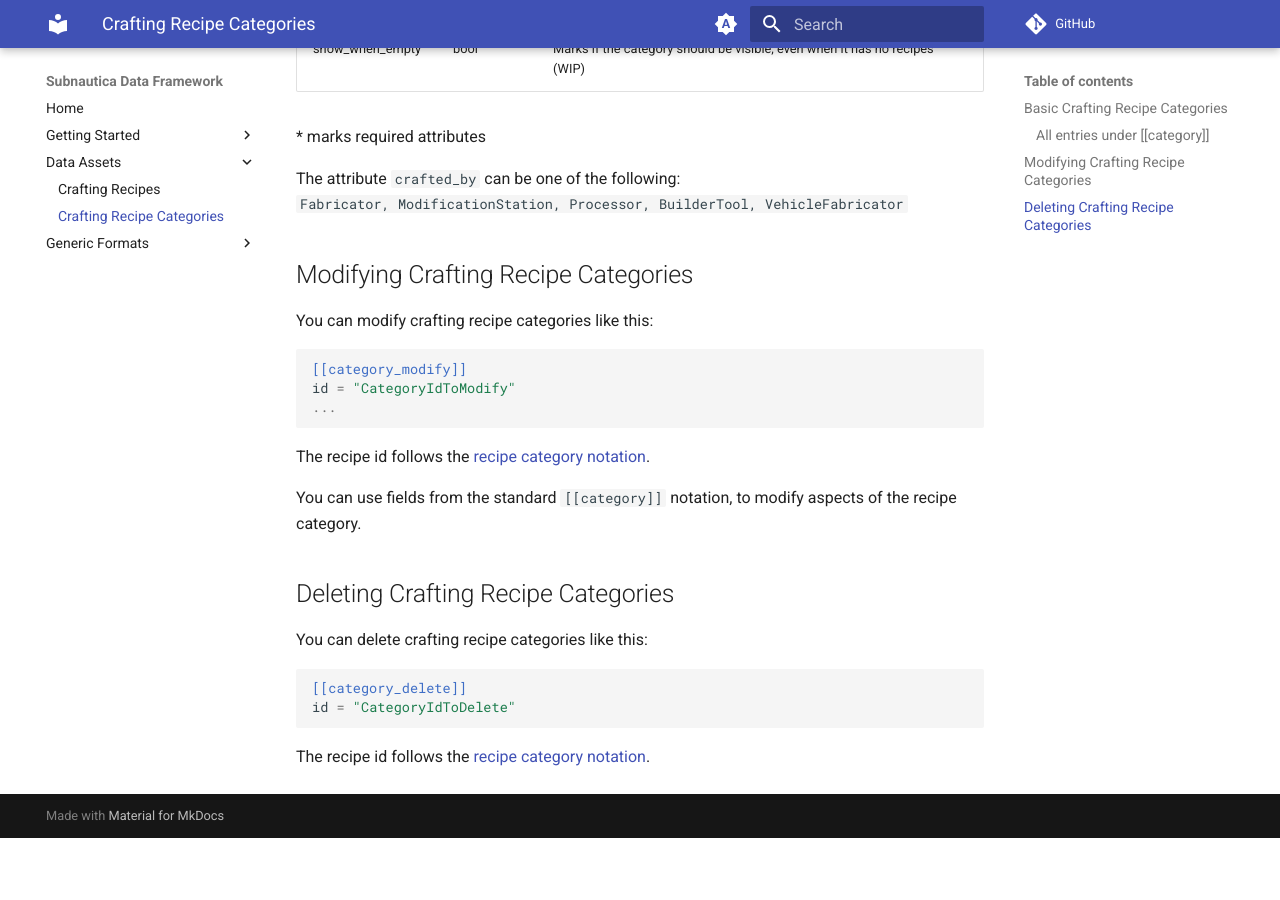
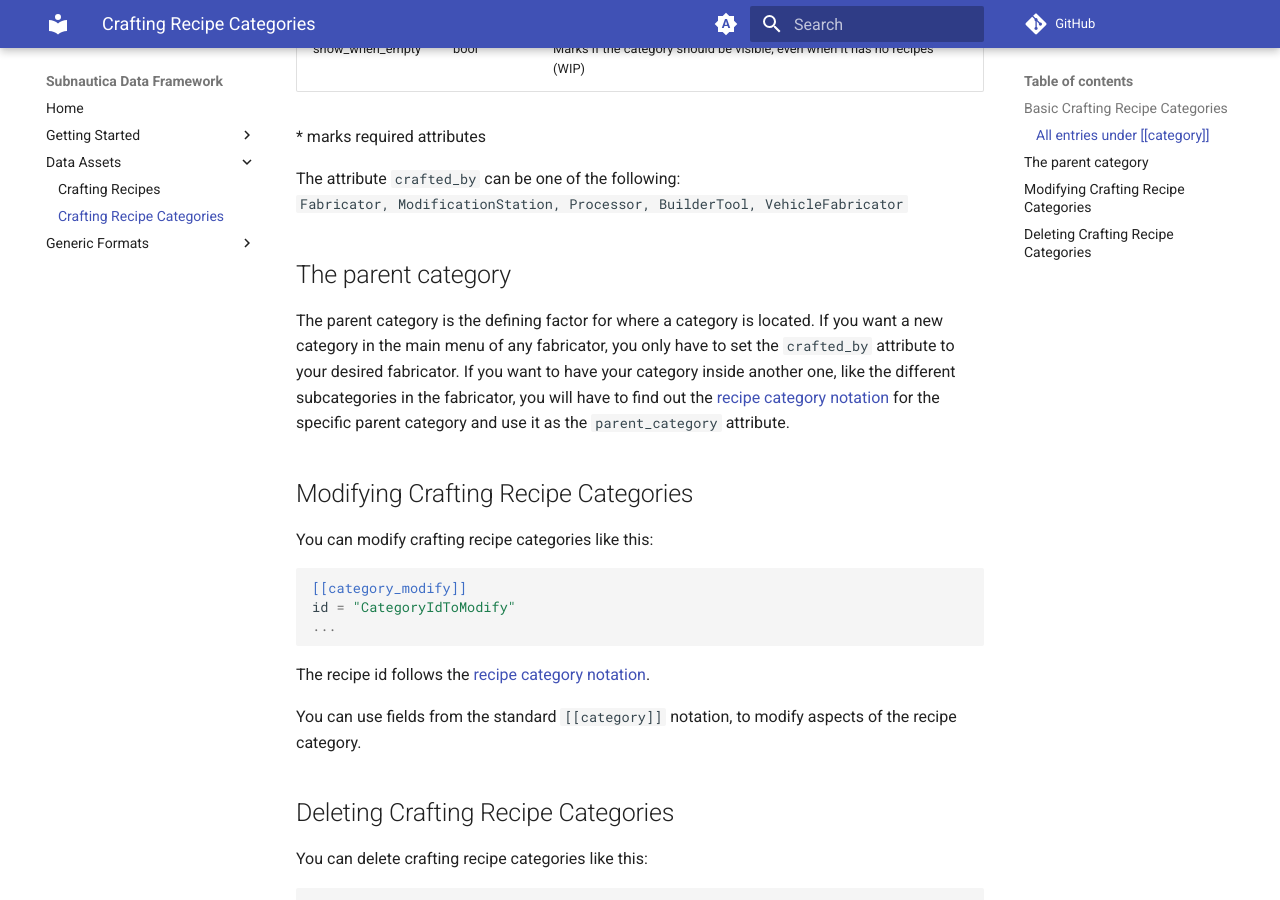
Before and after one commit to LimoDerEchte/SDF-Docs, an MkDocs documentation site: the page built from docs/data/recipe_categories.md, in a window 1280 px wide and 900 px high, scrolled down 787 px. Built offline with MkDocs 1.6.1 and Material for MkDocs 9.7.7, drawn with Linux system fonts in a browser that asks for light colours; comment, search, counter and statistics services are not loaded; before the commit the page ends 1625 px from its top, so only the background shows below that.

Commit message:
root categories

````diff
--- a/docs/data/recipe_categories.md
+++ b/docs/data/recipe_categories.md
@@ -26,6 +26,9 @@ id = "CategoryId"
 The attribute `crafted_by` can be one of the following:</br>
 `Fabricator, ModificationStation, Processor, BuilderTool, VehicleFabricator`
 
+## The parent category
+The parent category is the defining factor for where a category is located. If you want a new category in the main menu of any fabricator, you only have to set the `crafted_by` attribute to your desired fabricator. If you want to have your category inside another one, like the different subcategories in the fabricator, you will have to find out the [recipe category notation](../generic/notations.md#crafting-recipe-categories) for the specific parent category and use it as the `parent_category` attribute.
+
 ## Modifying Crafting Recipe Categories
 You can modify crafting recipe categories like this:
 ```toml
````
